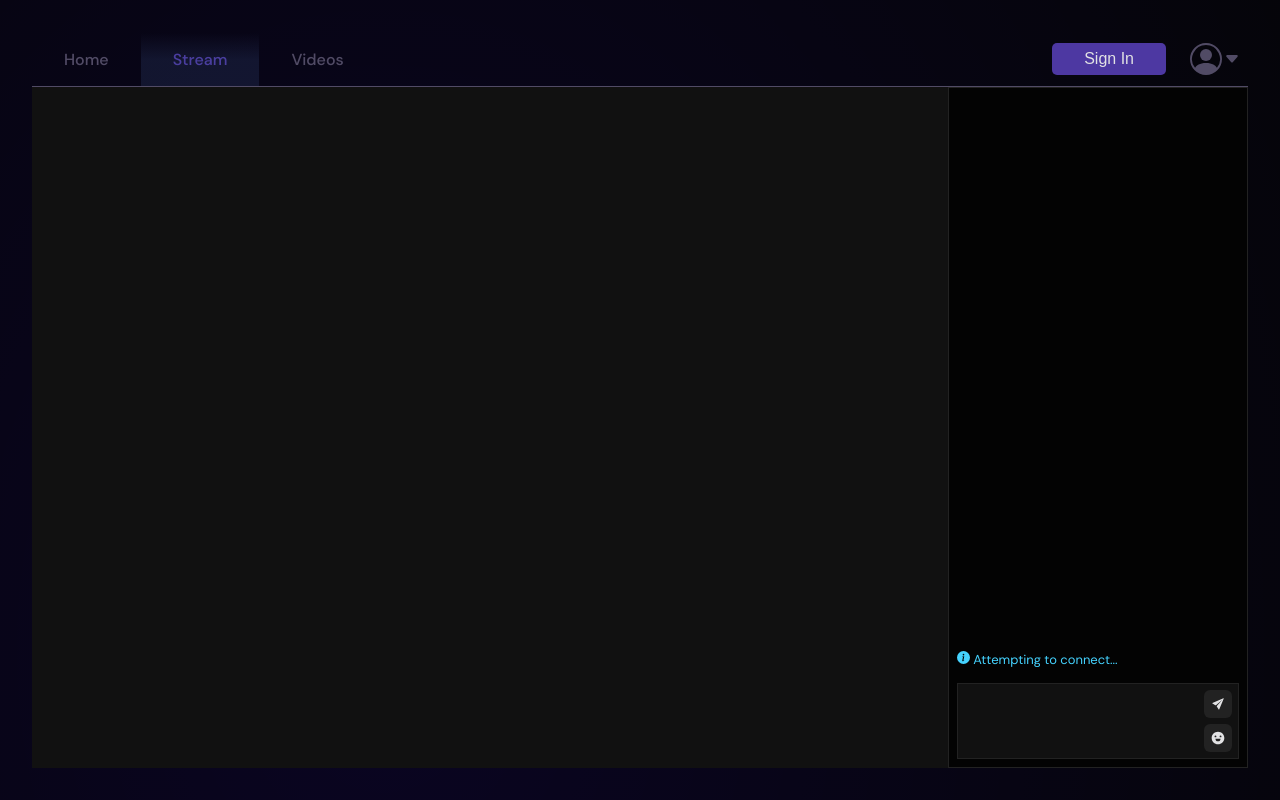
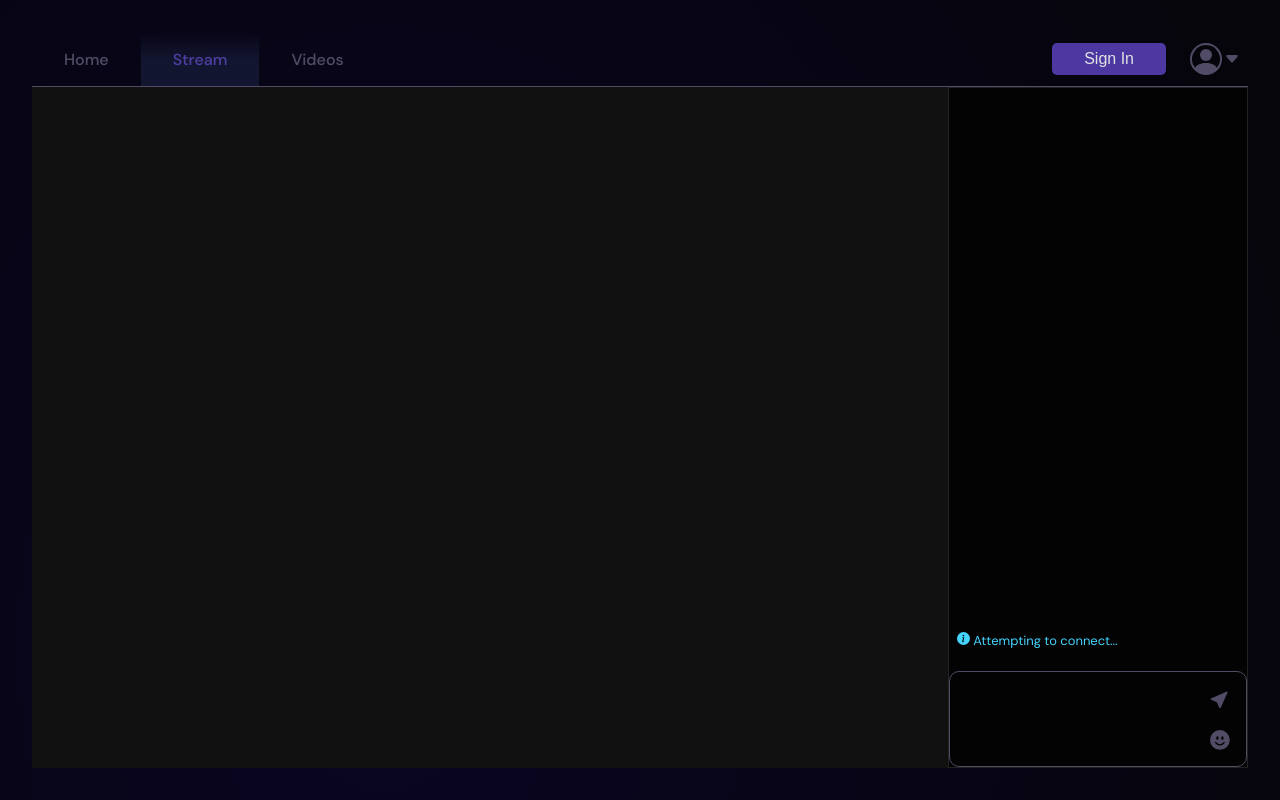
Before and after one commit to kuanoni/streamer-hub, a Next.js app: page /stream in a window 1280 px wide. Built offline with nearby package versions, Linux system fonts and the light colour scheme; no server answers.

Commit message:
changed icon btns to new custom icon btns

```diff
--- a/src/modules/chat/components/chat/ChatInput.tsx
+++ b/src/modules/chat/components/chat/ChatInput.tsx
@@ -1,21 +1,21 @@
 import React, { useContext, useRef } from 'react';
 import { styled } from 'stiches.config';
-import { IoIosSend } from 'react-icons/io';
-import { RiEmotionFill } from 'react-icons/ri';
 import SocketContext from '../context/SocketContext';
 import EmoteSelector from './ChatEmoteList';
 import { MessageType } from '../../common';
 import { useSession } from 'next-auth/react';
 import { MessageWithoutTime } from 'types/socketio';
+import IconButton from '@/components/new/IconButton';
+import { BsCursorFill, BsEmojiSmileFill } from 'react-icons/bs';
 
 const Container = styled('div', {
 	position: 'relative',
 	display: 'flex',
 	height: 'auto',
-	margin: '.5rem',
-	padding: '.4rem',
-	backgroundColor: '$bgDarker',
-	border: '1px solid $bgDark',
+	padding: '.5rem',
+	marginTop: '1rem',
+	border: '1px solid $textDarker',
+	borderRadius: 10,
 });
 
 const TextArea = styled('textarea', {
@@ -157,13 +157,17 @@ const ChatInput = ({
 					spellCheck={false}
 				/>
 				<ButtonsContainer>
-					<IoIosSend
-						className='btn send-btn'
+					<IconButton
+						size={36}
 						onClick={() => {
 							if (textAreaRef.current?.value) sendMessage();
 						}}
-					/>
-					<RiEmotionFill className='btn emote-btn' onClick={toggleEmoteList} />
+					>
+						<BsCursorFill />
+					</IconButton>
+					<IconButton size={36} onClick={toggleEmoteList}>
+						<BsEmojiSmileFill />
+					</IconButton>
 				</ButtonsContainer>
 			</Container>
 		</>
```
